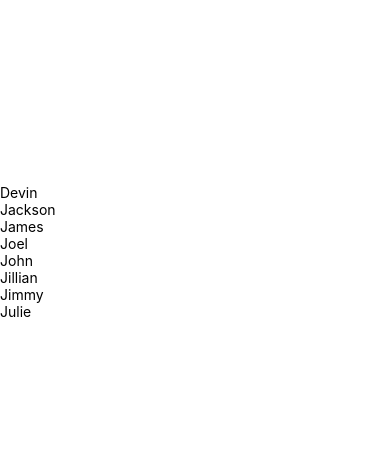
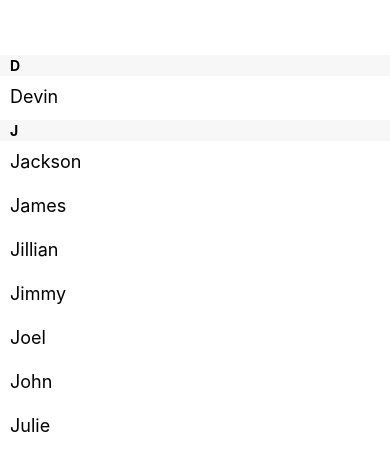
Before and after one commit to Dooobi/FirstReactNative, a React Native app: screen / in a window 390 px wide. Shown: the part 170-640 px from the top of the page. Built offline with nearby package versions, Linux system fonts and the light colour scheme.

Commit message:
SectionList example

```diff
--- a/App.js
+++ b/App.js
@@ -1,12 +1,12 @@
 import React, { Component } from 'react';
 import { StyleSheet, Text, View } from 'react-native';
-import FlatListBasics from './components/FlatListBasics.js';
+import SectionListBasics from './components/SectionListBasics.js';
 
 export default class App extends Component {
   render() {
     return (
       <View style={styles.container}>
-        <FlatListBasics/>
+        <SectionListBasics/>
       </View>
     );
   }
--- a/components/FlatListBasics.js
+++ /dev/null
@@ -1,41 +0,0 @@
-import React, { Component } from 'react';
-import { View, ScrollView, StyleSheet, Text, FlatList } from 'react-native';
-
-export default class FlatListBasics extends Component {
-    render() {
-        return (
-            <View styles={styles.container}>
-                <FlatList
-                    data={[
-                        {key: 'Devin'},
-                        {key: 'Jackson'},
-                        {key: 'James'},
-                        {key: 'Joel'},
-                        {key: 'John'},
-                        {key: 'Jillian'},
-                        {key: 'Jimmy'},
-                        {key: 'Julie'},
-                    ]}
-                    renderItem={({item}) => <Text style={styles.item}>{item.key}</Text>}
-                />
-            </View>
-        );
-    }
-}
-
-const styles = StyleSheet.create({
-    container: {
-        flex: 1,
-        paddingTop: 22,
-       alignItems: "center",  // available options: flex-start, center, flex-end and stretch
-    },
-    button: {
-        padding: 10,
-        fontSize: 18,
-        height: 44,
-    },
-    buttonText: {
-        padding: 20,
-        color: 'white',
-    },
-});
--- /dev/null
+++ b/components/SectionListBasics.js
@@ -0,0 +1,42 @@
+import React, { Component } from 'react';
+import { View, ScrollView, StyleSheet, Text, SectionList } from 'react-native';
+
+export default class SectionListBasics extends Component {
+    render() {
+        return (
+            <View styles={styles.container}>
+                <SectionList
+                    sections={[
+                        {title: 'D', data: ['Devin']},
+                        {title: 'J', data: ['Jackson', 'James', 'Jillian', 'Jimmy', 'Joel', 'John', 'Julie']}
+                    ]}
+                    renderItem={({item}) => <Text style={styles.item}>{item}</Text>}
+                    renderSectionHeader={({section}) => <Text style={styles.sectionHeader}>{section.title}</Text>}
+                    keyExtractor={(item, index) => index}
+                />
+            </View>
+        );
+    }
+}
+
+const styles = StyleSheet.create({
+    container: {
+        flex: 1,
+        paddingTop: 22,
+        alignItems: "center",  // available options: flex-start, center, flex-end and stretch
+    },
+    sectionHeader: {
+        paddingTop: 2,
+        paddingLeft: 10,
+        paddingRight: 10,
+        paddingBottom: 2,
+        fontSize: 14,
+        fontWeight: 'bold',
+        backgroundColor: 'rgba(247,247,247,1.0)',
+    },
+    item: {
+        padding: 10,
+        fontSize: 18,
+        height: 44,
+    },
+});
```
